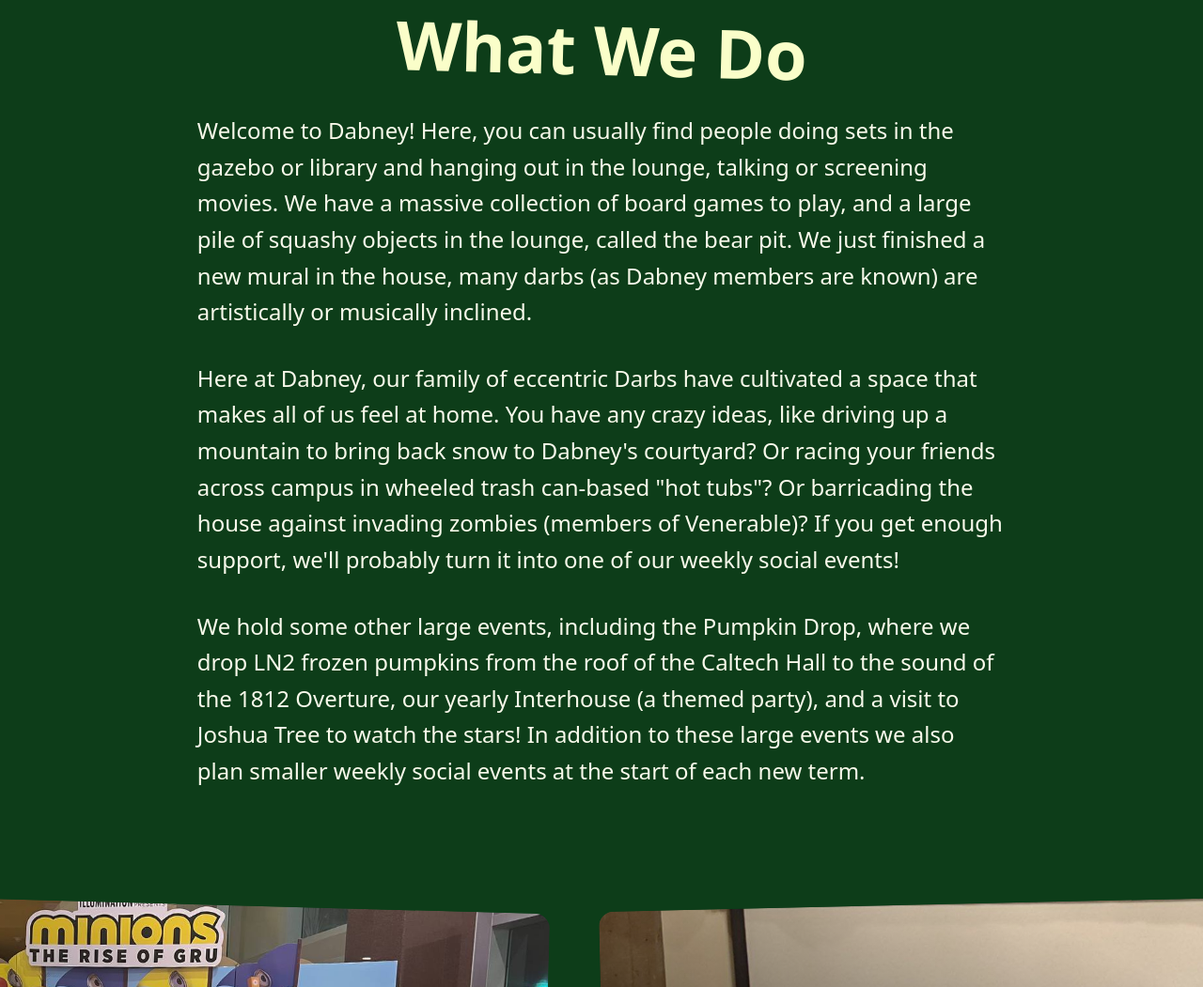
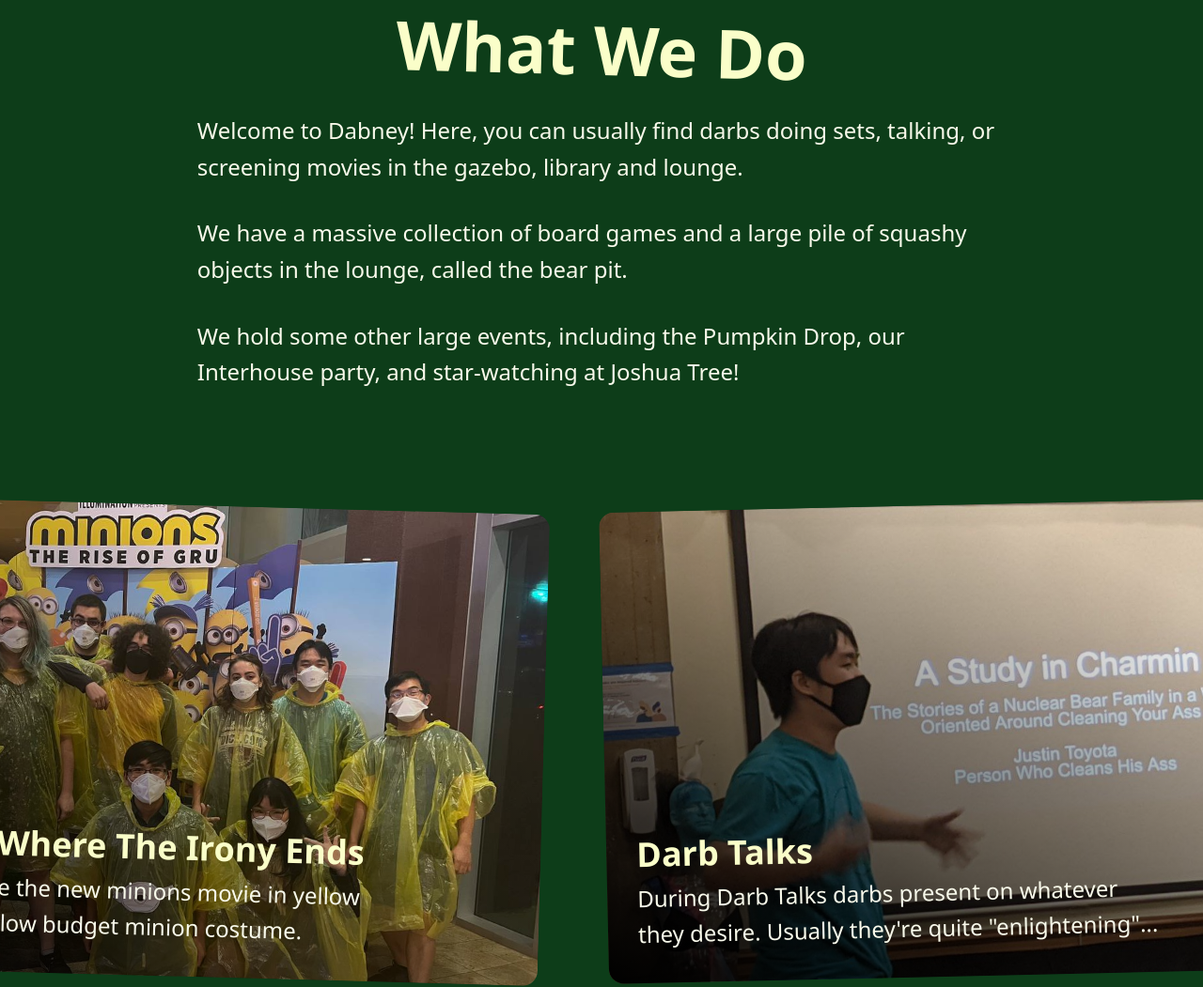
Before and after one commit to dabneyhovse/landing, an Astro site: page / in a window 1280 px wide. Shown: the part 880-1931 px from the top of the page at 94% size. Built offline with nearby package versions, Linux system fonts and the light colour scheme; Astro itself is replaced by a stand-in of ours.

Commit message:
add photos and change body content

```diff
--- a/src/components/Hero.astro
+++ b/src/components/Hero.astro
@@ -1,7 +1,7 @@
 ---
 import { Image } from "astro:assets";
 import crest from "../assets/crest.svg";
-import tpose from "../assets/gallery/t_pose.jpg";
+import SidePhoto from "../assets/gallery/Ski Trip.jpg";
 ---
 
 <section class="lg:grid gap-16 lg:grid-cols-2 lg:gap-0 lg:h-screen">
@@ -20,8 +20,8 @@
         Welcome To Dabney Hovse
       </h1>
       <p class="z-10 mb-4">
-        Surviving Caltech isn't always easy. Sometimes you just need to take
-        some time out of your your day to have a good laugh.
+        Surviving Caltech isn't always easy. Sometimes you just need to have a
+        good laugh.
       </p>
       <p class="lg:text-lg z-10 mb-8">
         Our current motto is:
@@ -58,7 +58,7 @@
   </div>
   <div class="lg:h-screen w-full flex items-center justify-center">
     <Image
-      src={tpose}
+      src={SidePhoto}
       class="h-3/4 lg:h-7/8 w-11/12 object-cover rounded-2xl rotate-[1.5deg]"
       alt="a group of darbs t-posing"
     />
--- a/src/components/WhatWeDo.astro
+++ b/src/components/WhatWeDo.astro
@@ -15,27 +15,16 @@
   </h2>
   <div class="flex flex-col gap-8 mx-4">
     <p>
-      Welcome to Dabney! Here, you can usually find people doing sets in the
-      gazebo or library and hanging out in the lounge, talking or screening
-      movies. We have a massive collection of board games to play, and a large
-      pile of squashy objects in the lounge, called the bear pit. We just
-      finished a new mural in the house, many darbs (as Dabney members are
-      known) are artistically or musically inclined.
+      Welcome to Dabney! Here, you can usually find darbs doing sets, talking,
+      or screening movies in the gazebo, library and lounge.
     </p>
     <p>
-      Here at Dabney, our family of eccentric Darbs have cultivated a space that
-      makes all of us feel at home. You have any crazy ideas, like driving up a
-      mountain to bring back snow to Dabney's courtyard? Or racing your friends
-      across campus in wheeled trash can-based "hot tubs"? Or barricading the
-      house against invading zombies (members of Venerable)? If you get enough
-      support, we'll probably turn it into one of our weekly social events!
+      We have a massive collection of board games and a large pile of squashy
+      objects in the lounge, called the bear pit.
     </p>
     <p>
-      We hold some other large events, including the Pumpkin Drop, where we drop
-      LN2 frozen pumpkins from the roof of the Caltech Hall to the sound of the
-      1812 Overture, our yearly Interhouse (a themed party), and a visit to
-      Joshua Tree to watch the stars! In addition to these large events we also
-      plan smaller weekly social events at the start of each new term.
+      We hold some other large events, including the Pumpkin Drop, our
+      Interhouse party, and star-watching at Joshua Tree!
     </p>
   </div>
 </section>
```
Also changed, not shown: src/assets/gallery/Alums.jpg (added), src/assets/gallery/Amongus.jpg (added), src/assets/gallery/Blood Moon Ritual.jpg (added), src/assets/gallery/Couch.jpg (added), src/assets/gallery/Crib up the stairs.jpg (added), src/assets/gallery/Heavy Block.jpg (added), src/assets/gallery/Horse.jpg (added), src/assets/gallery/J Tree Hike.jpg (added), src/assets/gallery/Nick Funeral.jpg (added), src/assets/gallery/Nick Pinata_c.jpg (added), src/assets/gallery/Pumpkin Drop prep.jpg (added), src/assets/gallery/Pumpkin Drop.jpg (added), src/assets/gallery/Ski Trip.jpg (added), src/assets/gallery/Spoons.jpg (added), 4 more files.
